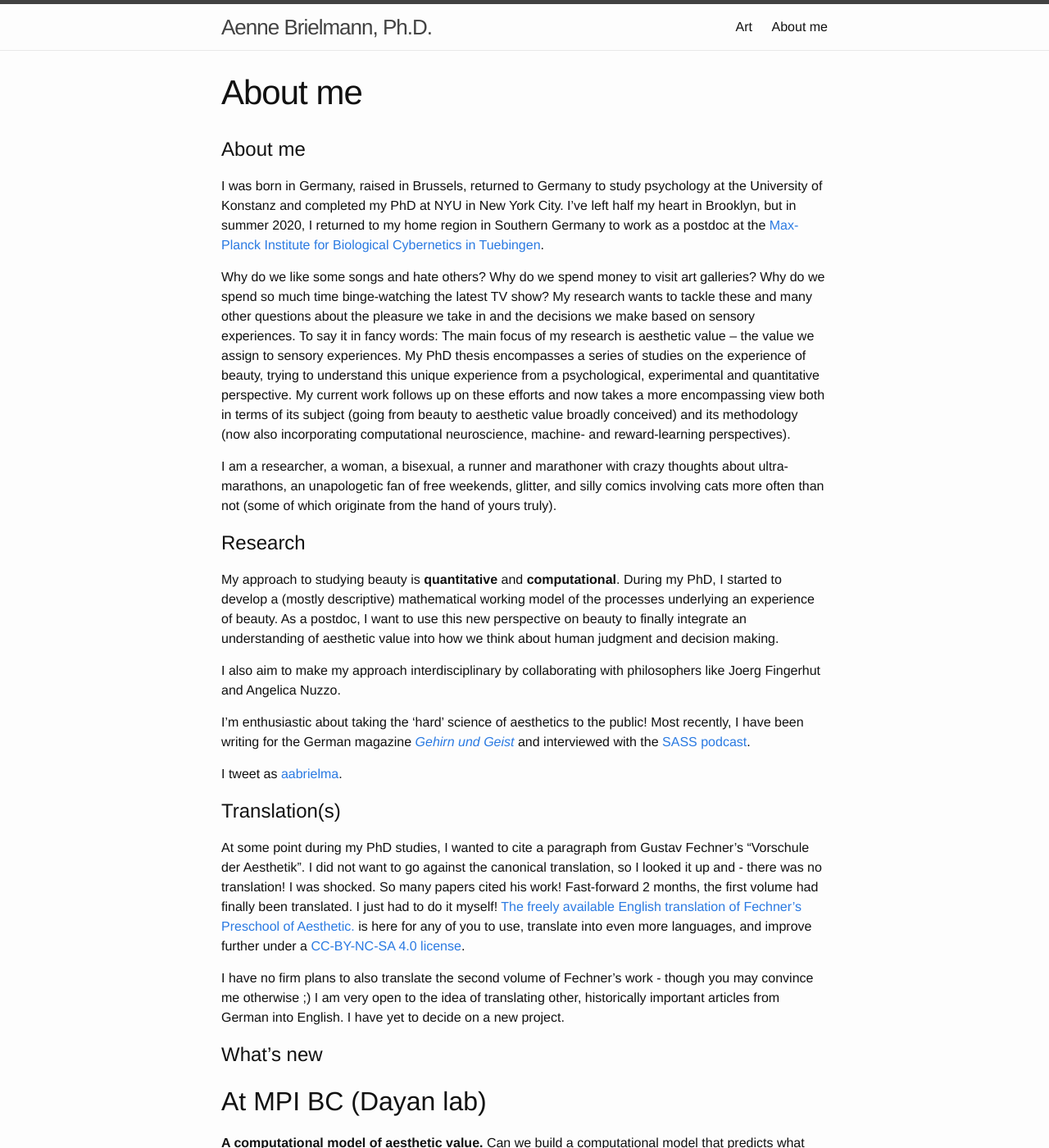
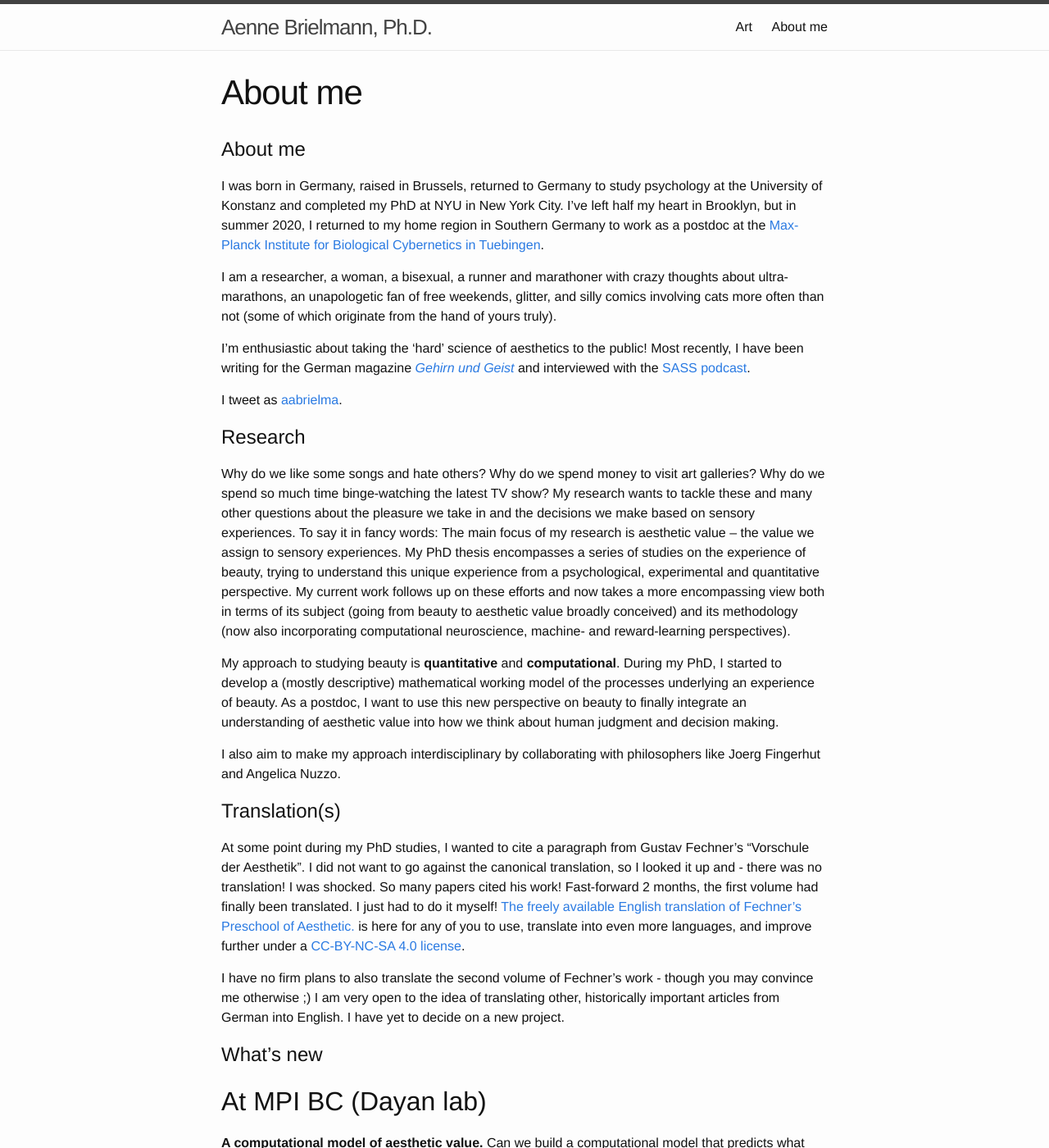
Before and after one commit to aenneb/aenneb.github.io, a Jekyll site: the page built from index.md, in a window 1280 px wide and 1400 px high. Shown: the whole window at 82% size. Built offline with Jekyll 4.4.1, drawn with Linux system fonts in a browser that asks for light colours; our own code applies the rules of GitHub Pages for plain Markdown files.

```diff
--- a/index.md
+++ b/index.md
@@ -2,20 +2,19 @@
 
 I was born in Germany, raised in Brussels, returned to Germany to study psychology at the University of Konstanz and completed my PhD at NYU in New York City. I've left half my heart in Brooklyn, but in summer 2020, I returned to my home region in Southern Germany to work as a postdoc at the [Max-Planck Institute for Biological Cybernetics in Tuebingen](https://www.kyb.tuebingen.mpg.de/person/58620/2549).
 
-Why do we like some songs and hate others? Why do we spend money to visit art galleries? Why do we spend so much time binge-watching the latest TV show? My research wants to tackle these and many other questions about the pleasure we take in and the decisions we make based on sensory experiences. To say it in fancy words: The main focus of my research is aesthetic value -- the value we assign to sensory experiences. My PhD thesis encompasses a series of studies on the experience of beauty, trying to understand this unique experience from a psychological, experimental and quantitative perspective. My current work follows up on these efforts and now takes a more encompassing view both in terms of its subject (going from beauty to aesthetic value broadly conceived) and its methodology (now also incorporating computational neuroscience, machine- and reward-learning perspectives).
-
 I am a researcher, a woman, a bisexual, a runner and marathoner with crazy thoughts about ultra-marathons, an unapologetic fan of free weekends, glitter, and silly comics involving cats more often than not (some of which originate from the hand of yours truly).
 
+I'm enthusiastic about taking the 'hard' science of aesthetics to the public! Most recently, I have been writing for the German magazine [*Gehirn und Geist*](https://www.spektrum.de/magazin/neuroaesthetik-das-geheimnis-der-schoenheit/1658104) and interviewed with the [SASS podcast](https://omny.fm/shows/super-awesome-science-show/blind-to-beauty).
+
+I tweet as [aabrielma](https://twitter.com/aabrielma).
 
 # Research
+
+Why do we like some songs and hate others? Why do we spend money to visit art galleries? Why do we spend so much time binge-watching the latest TV show? My research wants to tackle these and many other questions about the pleasure we take in and the decisions we make based on sensory experiences. To say it in fancy words: The main focus of my research is aesthetic value -- the value we assign to sensory experiences. My PhD thesis encompasses a series of studies on the experience of beauty, trying to understand this unique experience from a psychological, experimental and quantitative perspective. My current work follows up on these efforts and now takes a more encompassing view both in terms of its subject (going from beauty to aesthetic value broadly conceived) and its methodology (now also incorporating computational neuroscience, machine- and reward-learning perspectives).
 
 My approach to studying beauty is **quantitative** and **computational**. During my PhD, I started to develop a (mostly descriptive) mathematical working model of the processes underlying an experience of beauty. As a postdoc, I want to use this new perspective on beauty to finally integrate an understanding of aesthetic value into how we think about human judgment and decision making.
 
 I also aim to make my approach interdisciplinary by collaborating with philosophers like Joerg Fingerhut and Angelica Nuzzo.
-
-I'm enthusiastic about taking the 'hard' science of aesthetics to the public! Most recently, I have been writing for the German magazine [*Gehirn und Geist*](https://www.spektrum.de/magazin/neuroaesthetik-das-geheimnis-der-schoenheit/1658104) and interviewed with the [SASS podcast](https://omny.fm/shows/super-awesome-science-show/blind-to-beauty).
-
-I tweet as [aabrielma](https://twitter.com/aabrielma).
 
 # Translation(s)
 
```
